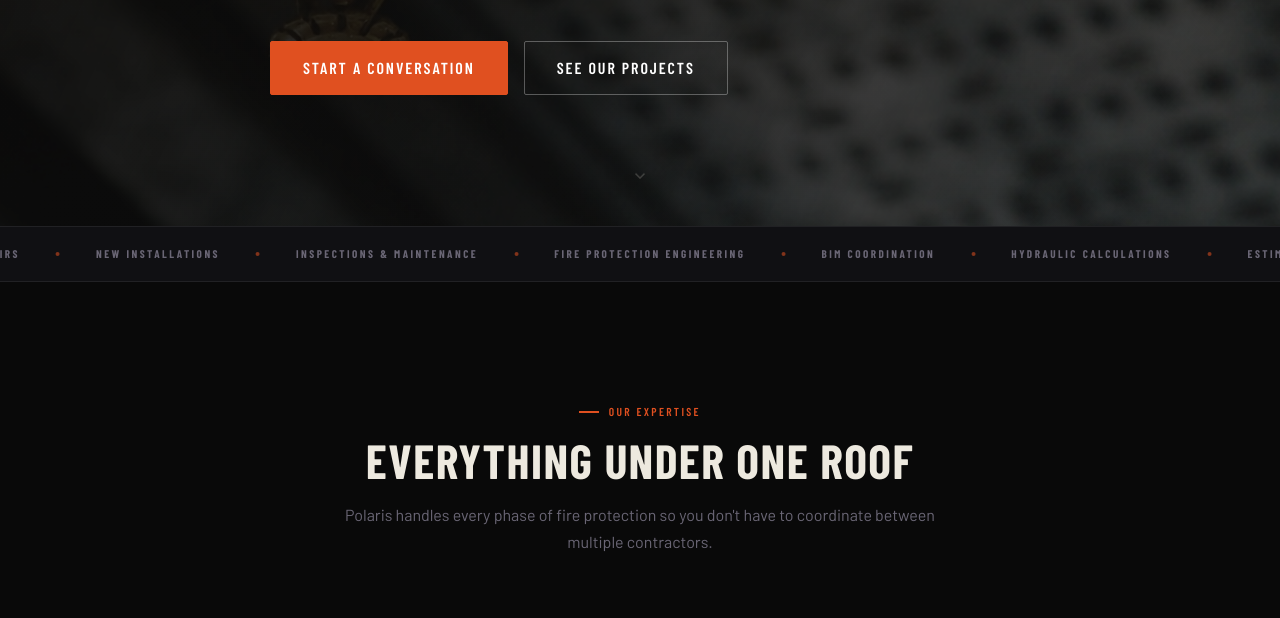
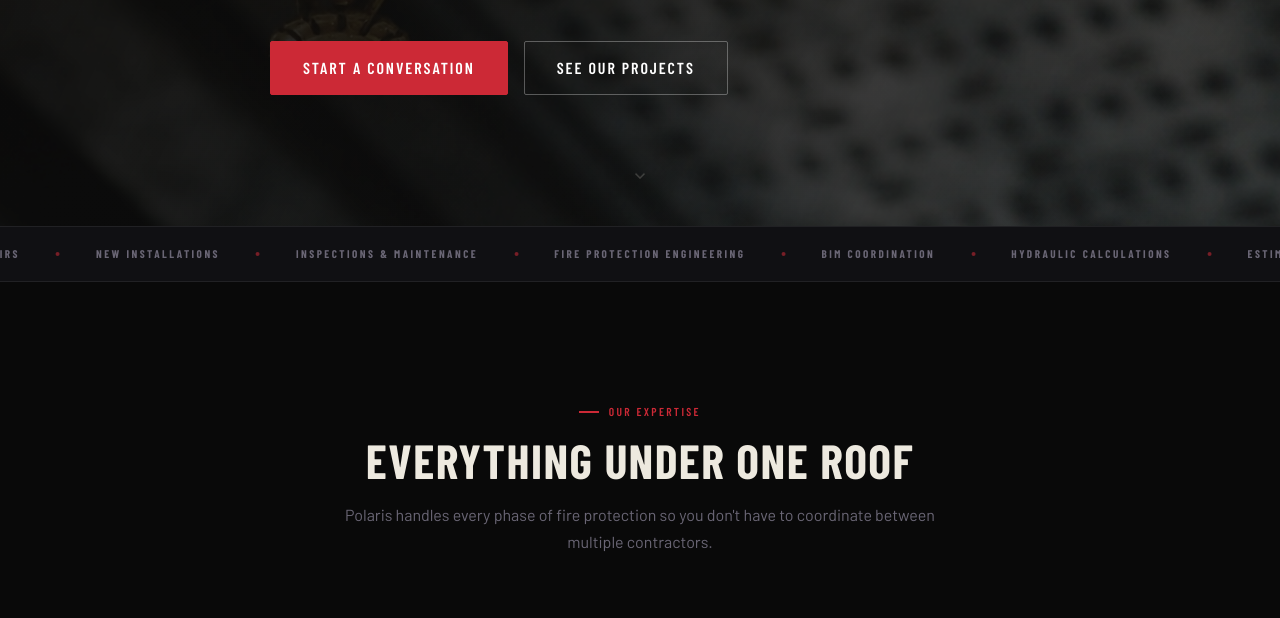
Before and after one commit to DDilonePF/polaris-fire-protection-website, a plain HTML site: page index.html in a window 1280 px wide. Shown: the part 574-1192 px from the top of the page. Drawn offline with nearby package versions, Linux system fonts and the light colour scheme; a web font is replaced by a local one.

Commit message:
Change accent color from orange to logo red (#CC2936)

```diff
--- a/css/styles.css
+++ b/css/styles.css
@@ -21,16 +21,16 @@
   --c-bg-dark: #060607;
   --c-bg-dark-2: #17171C;
 
-  --c-accent: #E05020;
-  --c-accent-hover: #C84518;
-  --c-accent-dim: rgba(224, 80, 32, 0.12);
+  --c-accent: #CC2936;
+  --c-accent-hover: #A8202C;
+  --c-accent-dim: rgba(204, 41, 54, 0.12);
 
   /* Legacy color aliases */
-  --c-red: #E05020;
-  --c-red-hover: #C84518;
-  --c-red-soft: rgba(224, 80, 32, 0.12);
-  --c-blue: #E05020;
-  --c-blue-soft: rgba(224, 80, 32, 0.1);
+  --c-red: #CC2936;
+  --c-red-hover: #A8202C;
+  --c-red-soft: rgba(204, 41, 54, 0.12);
+  --c-blue: #CC2936;
+  --c-blue-soft: rgba(204, 41, 54, 0.1);
 
   --c-text: #EDE9DF;
   --c-text-muted: #6A6675;
```
